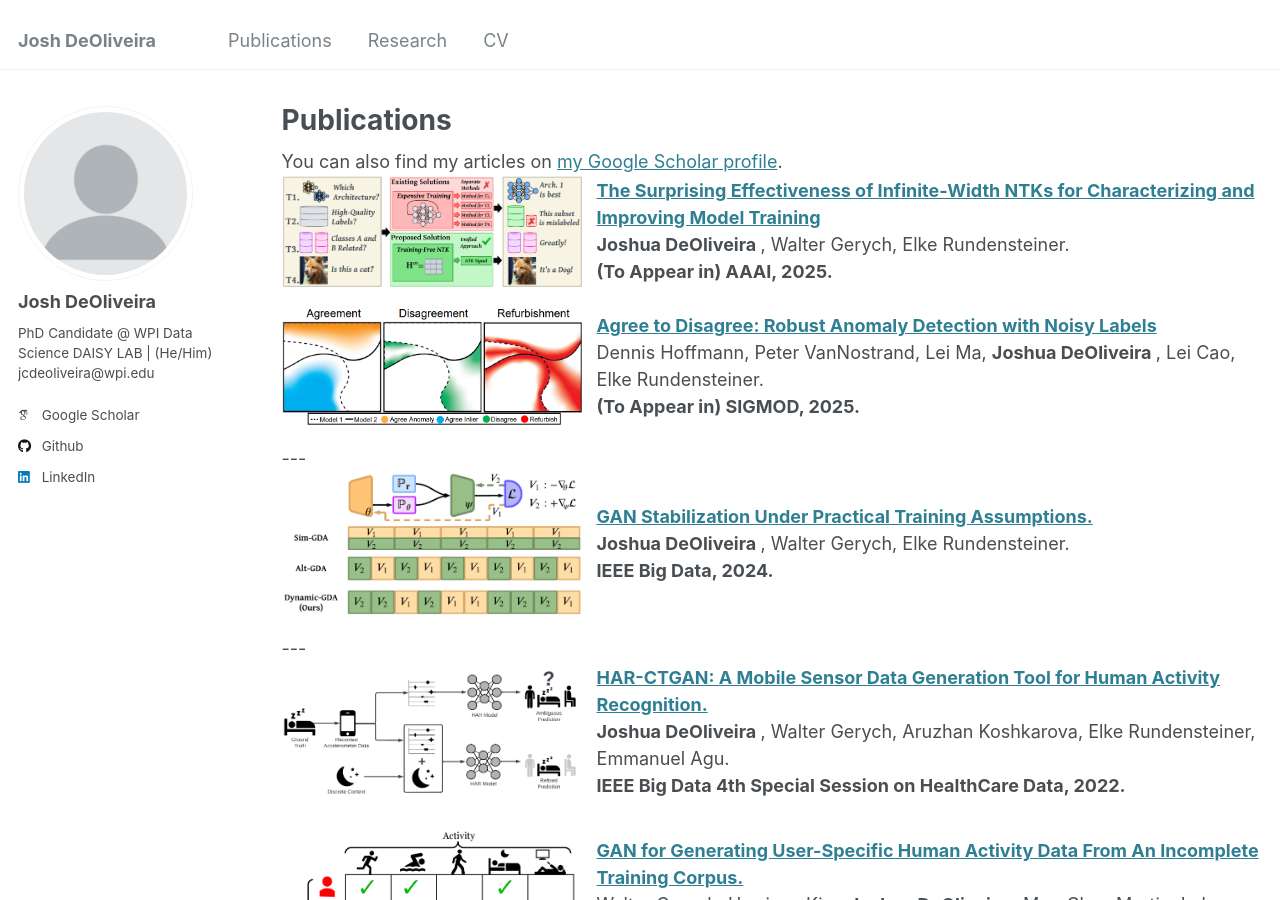
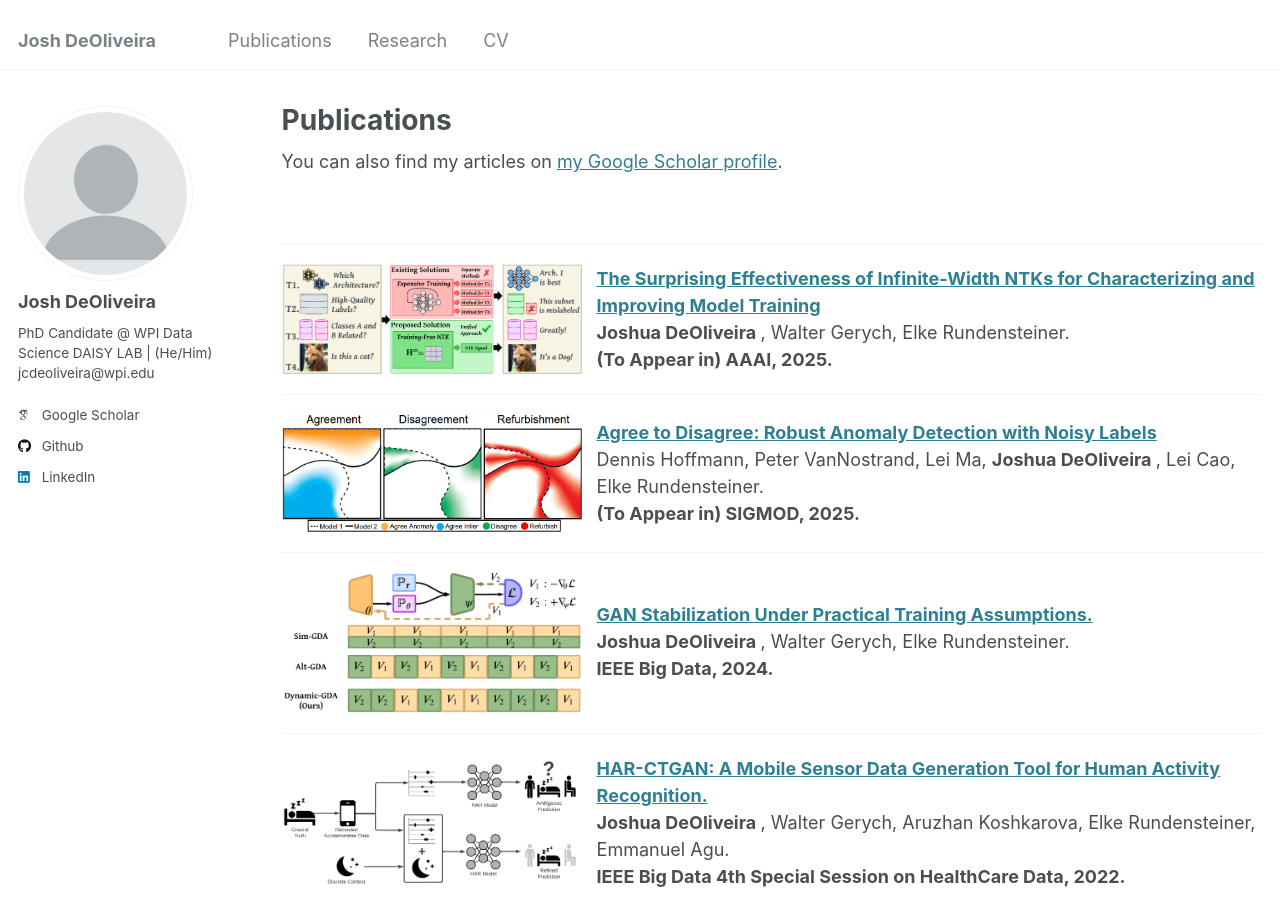
Before and after one commit to deoliveirajoshua/deoliveirajoshua.github.io, a Jekyll site: the page built from _pages/publications.md, in a window 1280 px wide and 900 px high. Built offline with Jekyll 4.4.1, drawn with Linux system fonts in a browser that asks for light colours; some web fonts are replaced.

Commit message:
publication formatting

```diff
--- a/_pages/publications.html
+++ b/_pages/publications.md
@@ -5,11 +5,11 @@ permalink: /publications/
 author_profile: true
 ---
 
-{% if site.author.googlescholar %}
-  <div class="wordwrap">You can also find my articles on <a href="{{site.author.googlescholar}}">my Google Scholar profile</a>.</div>
-{% endif %}
+<div class="wordwrap">You can also find my articles on <a href="{{site.author.googlescholar}}">my Google Scholar profile</a>.</div>
 
-{% include base_path %}
+<br>
+
+---
 
 <div style="display: flex; align-items: center; margin-bottom: 20px;">
   <div style="flex-shrink: 0; margin-right: 15px;">
@@ -21,6 +21,8 @@ author_profile: true
     <strong>(To Appear in) AAAI, 2025.</strong>
   </div>
 </div>
+
+---
 
 <div style="display: flex; align-items: center; margin-bottom: 20px;">
   <div style="flex-shrink: 0; margin-right: 15px;">
@@ -59,6 +61,7 @@ author_profile: true
   </div>
 </div>
 
+---
 
 <div style="display: flex; align-items: center; margin-bottom: 20px;">
   <div style="flex-shrink: 0; margin-right: 15px;">
@@ -70,3 +73,5 @@ author_profile: true
     <strong>IEEE Big Data 3rd Special Session on HealthCare Data, 2021.</strong>
   </div>
 </div>
+
+---
```
Also changed, not shown: _pages/about.md (+1 -0 lines).
